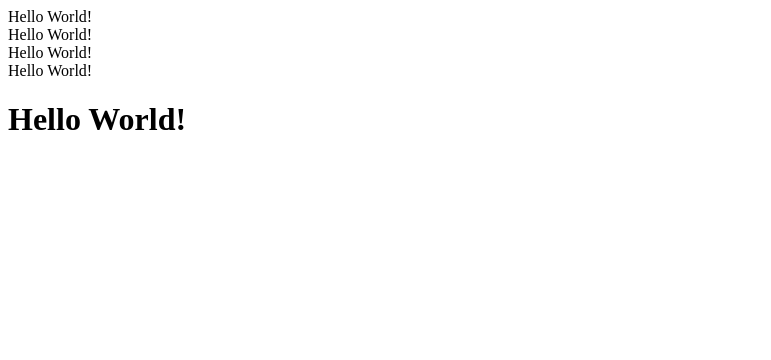
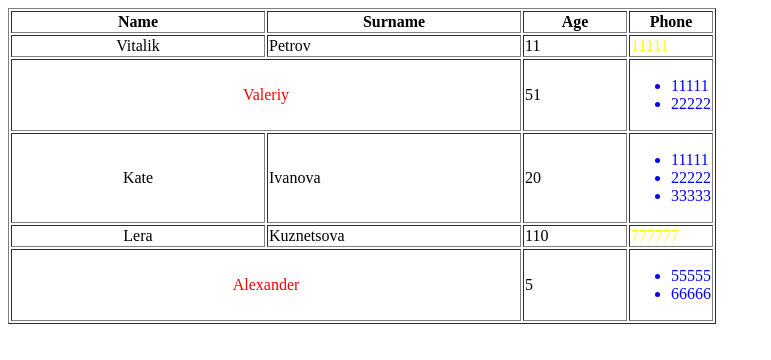
Before and after one commit to victoriabunas/teach-me-skills, a website: page index.html in a window 1280 px wide. Shown: the whole page, without its empty margins (0-771 px from the left). Drawn offline with Linux system fonts and the light colour scheme.

Commit message:
first homework

```diff
--- /dev/null
+++ b/dz1.css
@@ -0,0 +1,9 @@
+td p {
+    color: red;
+}
+ul li {
+    color: blue;
+}
+td:last-child {
+    color: yellow;
+}
--- a/index.html
+++ b/index.html
@@ -2,14 +2,62 @@
 <html lang="en">
 <head>
     <meta charset="UTF-8">
-    <title>My Site</title>
+    <link rel="stylesheet" type="text/css" href="dz1.css">
+    <title>DZ1</title>
 </head>
 <body>
-    <!-- Написать 4 элемента div -->
-    <div>Hello World!</div>
-    <div>Hello World!</div>
-    <div>Hello World!</div>
-    <div>Hello World!</div>
-    <h1>Hello World!</h1>
+    <table border="1">
+        <tr align="center">
+            <th width="250px">Name</th>
+            <th width="250px">Surname</th>
+            <th width="100px">Age</th>
+            <th>Phone</th>
+        </tr>
+        <tr>
+            <td align="center">Vitalik</td>
+            <td>Petrov</td>
+            <td>11</td>
+            <td>11111</td>
+        </tr>
+        <tr>
+            <td colspan="2" align="center"><p>Valeriy</p></td>
+            <td>51</td>
+            <td>
+                <ul>
+                    <li>11111</li>
+                    <li>22222</li>
+                </ul>
+            </td>
+        </tr>
+        <tr>
+            <td align="center">Kate</td>
+            <td>Ivanova</td>
+            <td>20</td>
+            <td>
+                <ul>
+                    <li>11111</li>
+                    <li>22222</li>
+                    <li>33333</li>
+                </ul>
+            </td>
+        </tr>
+        <tr>
+            <td align="center">Lera</td>
+            <td>Kuznetsova</td>
+            <td>110</td>
+            <td>777777</td>
+        </tr>
+        <tr>
+            <td colspan="2" align="center"><p>Alexander</p></td>
+            <td>5</td>
+            <td>
+                <ul>
+                    <li>55555</li>
+                    <li>66666</li>
+                </ul>
+            </td>
+        </tr>
+    </table>
 </body>
+
 </html>
```
